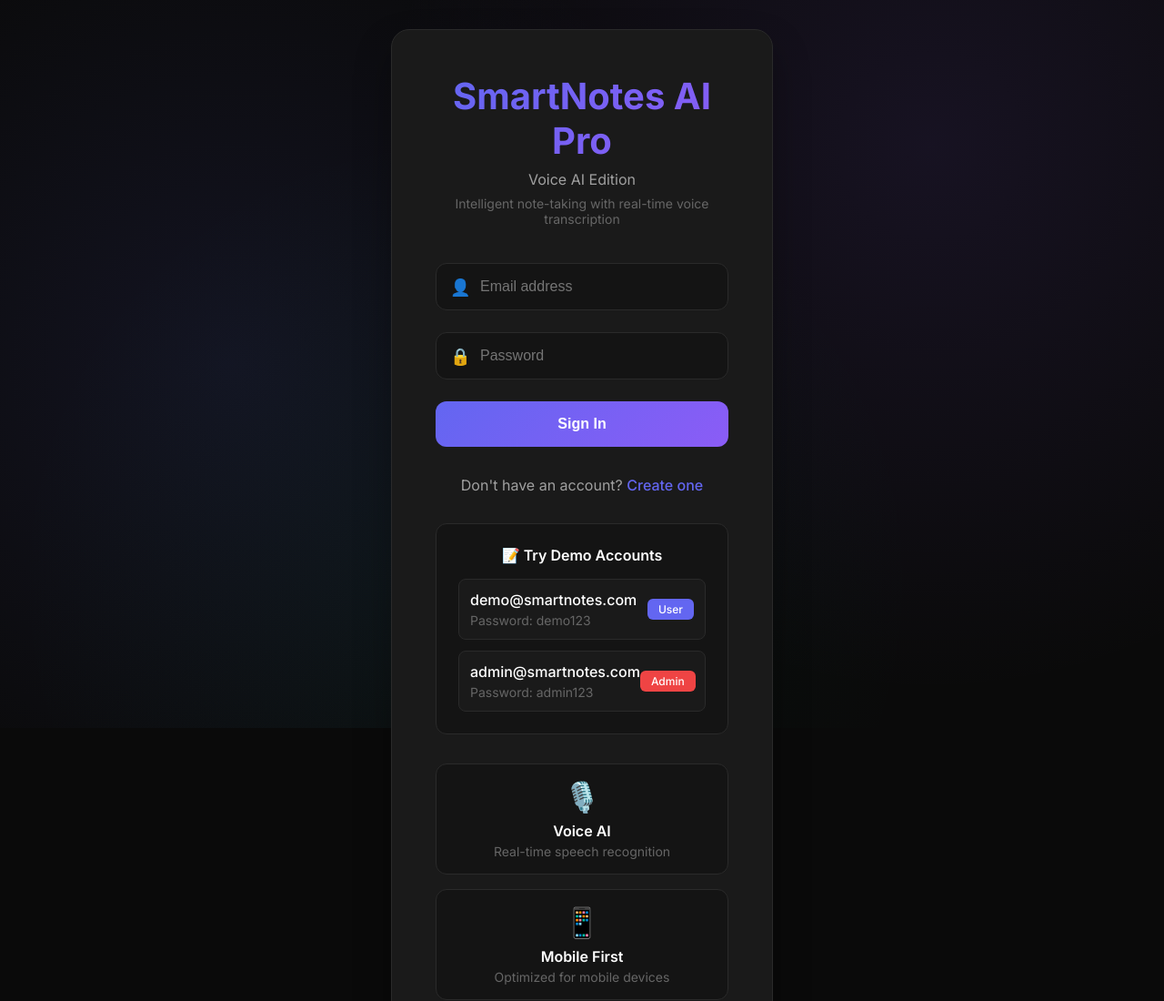
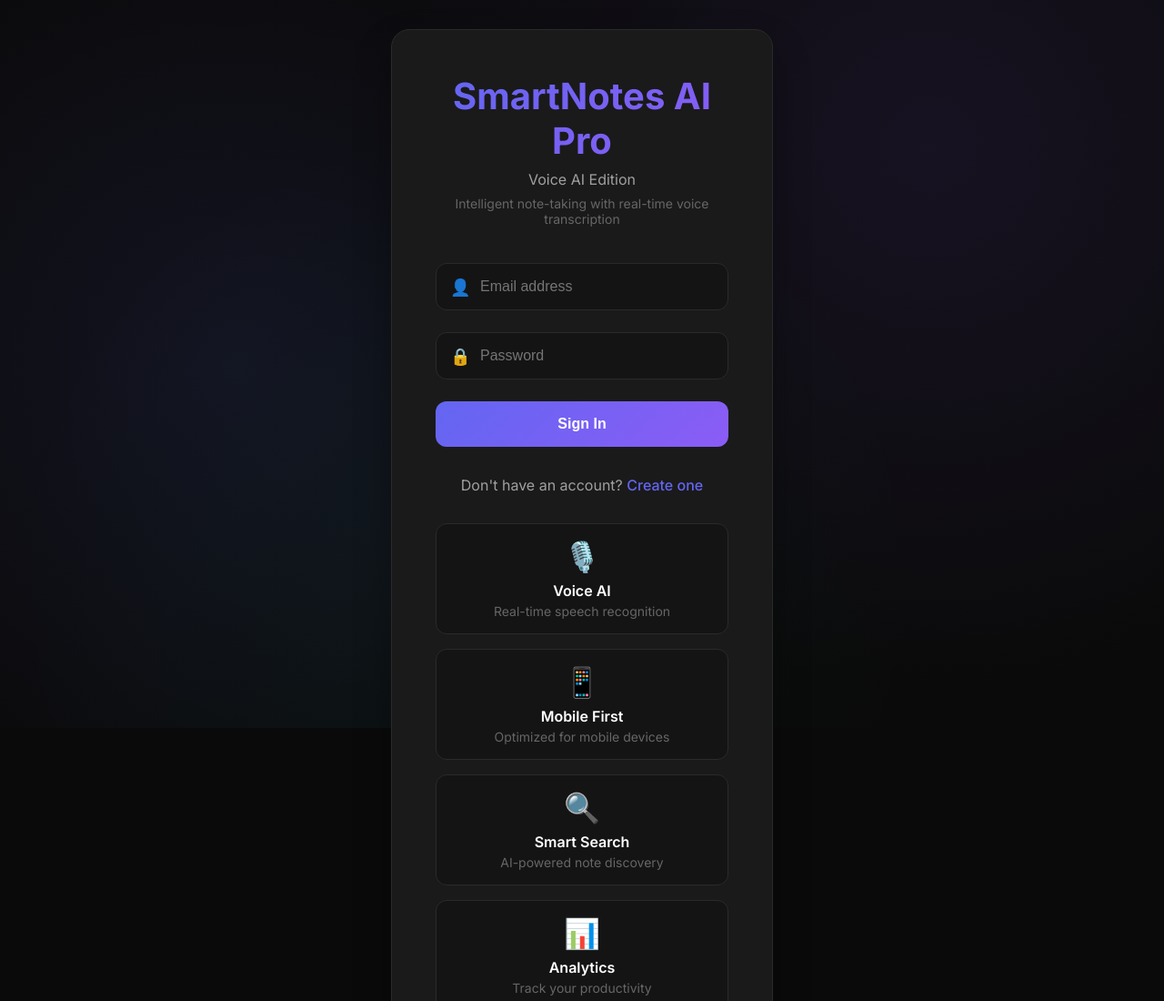
Before and after one commit to notanotherpeter-a11y/smart-notes-ai-pro, a plain HTML site: page index.html in a window 1280 px wide. Shown: the top 1100 px of the page at 91% size. Drawn offline with Linux system fonts and the light colour scheme.

Commit message:
Remove demo accounts section from login page
🗑️ REMOVED DEMO ACCOUNTS:
- Eliminated 'Try Demo Accounts' section
- Removed demo@smartnotes.com display
- Removed admin@smartnotes.com display
- Cleaned up all demo-related CSS styles
- Cleaner, more professional login page

🎯 REASONING:
- Users already know about admin access
- Reduces clutter on login page
- More secure (no visible credentials)
- Cleaner professional appearance

✅ Login still works with known credentials!

```diff
--- a/index.html
+++ b/index.html
@@ -174,71 +174,15 @@ body {
   text-decoration: underline;
 }
 
-.demo-accounts {
-  background: var(--bg-secondary);
-  border: 1px solid var(--border);
-  border-radius: 12px;
-  padding: 1.5rem;
-  margin-top: 2rem;
-  text-align: left;
-}
 
-.demo-title {
-  color: var(--text-primary);
-  font-weight: 600;
-  margin-bottom: 1rem;
-  text-align: center;
-}
 
-.demo-account {
-  display: flex;
-  justify-content: space-between;
-  align-items: center;
-  padding: 0.75rem;
-  background: var(--bg-card);
-  border: 1px solid var(--border);
-  border-radius: 8px;
-  margin-bottom: 0.75rem;
-  cursor: pointer;
-  transition: all 0.2s;
-}
 
-.demo-account:hover {
-  background: var(--bg-hover);
-  border-color: var(--accent);
-}
 
-.demo-account:last-child {
-  margin-bottom: 0;
-}
 
-.demo-info {
-  flex: 1;
-}
 
-.demo-email {
-  color: var(--text-primary);
-  font-weight: 500;
-  margin-bottom: 0.25rem;
-}
 
-.demo-password {
-  color: var(--text-muted);
-  font-size: 0.875rem;
-}
 
-.demo-role {
-  background: var(--accent);
-  color: white;
-  padding: 0.25rem 0.75rem;
-  border-radius: 6px;
-  font-size: 0.75rem;
-  font-weight: 500;
-}
 
-.demo-role.admin {
-  background: var(--danger);
-}
 
 .features-grid {
   display: grid;
@@ -377,26 +321,6 @@ body {
       </p>
     </div>
 
-    <!-- Demo Accounts -->
-    <div class="demo-accounts">
-      <div class="demo-title">📝 Try Demo Accounts</div>
-
-      <div class="demo-account" onclick="fillLogin('demo@smartnotes.com', 'demo123')">
-        <div class="demo-info">
-          <div class="demo-email">demo@smartnotes.com</div>
-          <div class="demo-password">Password: demo123</div>
-        </div>
-        <span class="demo-role">User</span>
-      </div>
-
-      <div class="demo-account" onclick="fillLogin('admin@smartnotes.com', 'admin123')">
-        <div class="demo-info">
-          <div class="demo-email">admin@smartnotes.com</div>
-          <div class="demo-password">Password: admin123</div>
-        </div>
-        <span class="demo-role admin">Admin</span>
-      </div>
-    </div>
 
     <!-- Features -->
     <div class="features-grid">
```
